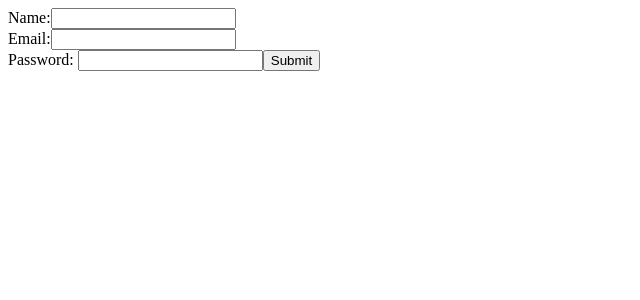
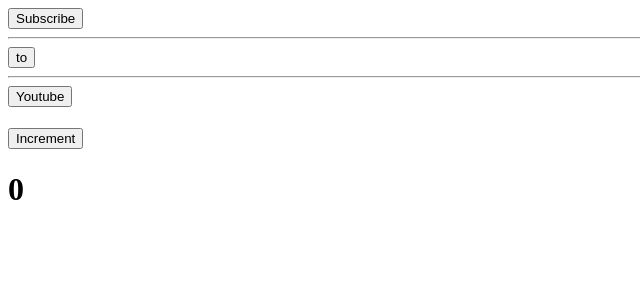
Before and after one commit to harshkchoudhary11902012/hooks, a React (Create React App) app: page / in a window 1280 px wide. Shown: the top 300 px of the page, without its empty margins (0-640 px from the left). Built offline with nearby package versions, Linux system fonts and the light colour scheme.

Commit message:
initial setup of useEffect()

```diff
--- /dev/null
+++ b/src/UseEffect.js
@@ -0,0 +1,32 @@
+import React, { useEffect, useState } from "react";
+
+const UseEffect = () => {
+  const [clicked, setClicked] = useState();
+  const [count, setCount] = useState(0);
+
+  useEffect(() => {
+    console.log("We are in UseState");
+  }, [clicked]);
+
+  return (
+    <div>
+      <button onClick={() => setClicked("Subscribe")}>Subscribe</button>
+      <br />
+      <hr />
+      <button onClick={() => setClicked("to")}>to</button> <br />
+      <hr />
+      <button onClick={() => setClicked("Youtube")}>Youtube</button>
+      <h1>{clicked}</h1>
+      <button
+        onClick={() => {
+          setCount(count + 1);
+        }}
+      >
+        Increment
+      </button>
+      <h1>{count}</h1>
+    </div>
+  );
+};
+
+export default UseEffect;
--- a/src/index.js
+++ b/src/index.js
@@ -2,13 +2,15 @@ import React from "react";
 import ReactDOM from "react-dom/client";
 // import App from "./App";
 // import Data from "./Data";
-import Form from "./Form";
+// import Form from "./Form";
+import UseEffect from "./UseEffect";
 
 const root = ReactDOM.createRoot(document.getElementById("root"));
 root.render(
   <React.StrictMode>
     {/* <App/> */}
     {/* <Data /> */}
-    <Form />
+    {/* <Form /> */}
+    <UseEffect />
   </React.StrictMode>
 );
```
